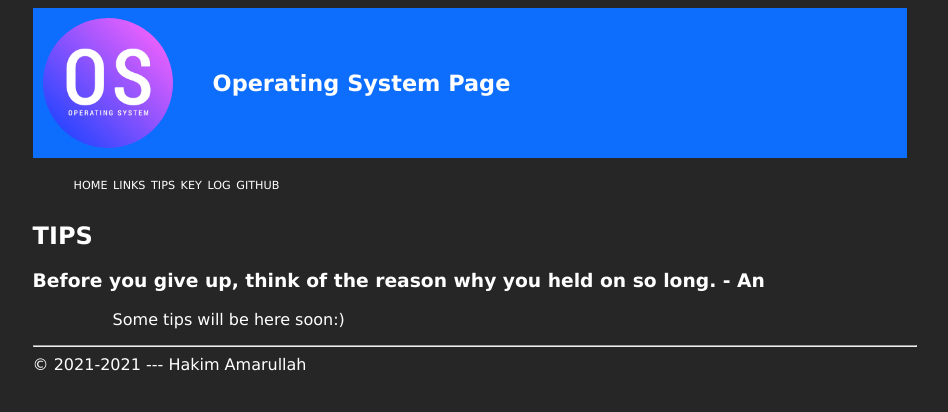
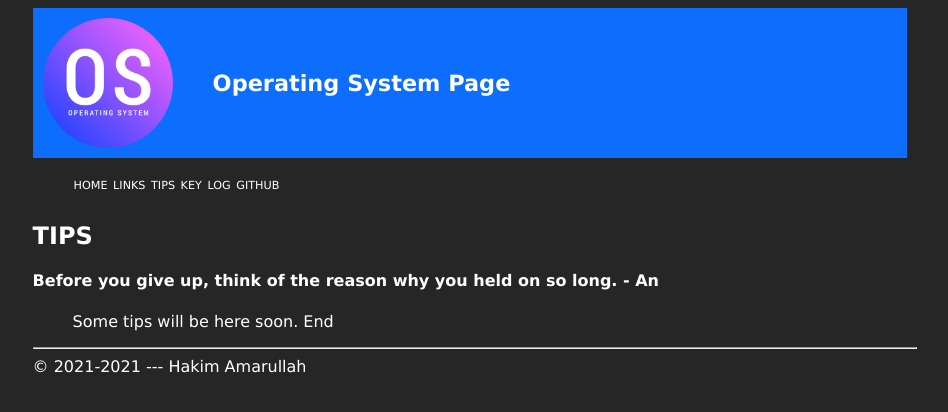
Before and after one commit to hakimamarullah/os212, a Jekyll site: the page built from tips.md, in a window 1280 px wide. Shown: the top 412 px of the page, without its empty margins (165-1113 px from the left). Built offline with Jekyll 4.4.1, drawn with Linux system fonts in a browser that asks for light colours; our own code applies the rules of GitHub Pages for plain Markdown files.

Commit message:
Update tips.md

```diff
--- a/tips.md
+++ b/tips.md
@@ -3,7 +3,6 @@ layout: "layout"
 permalink: /TIPS/
 ---
 # TIPS
-### Before you give up, think of the reason why you held on so long. - An
-<blockquote markdown="1">
-> Some tips will be here soon:)
-</blockquote>
+#### Before you give up, think of the reason why you held on so long. - An
+> Some tips will be here soon.
+> End
```
